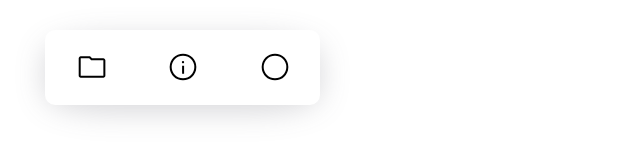
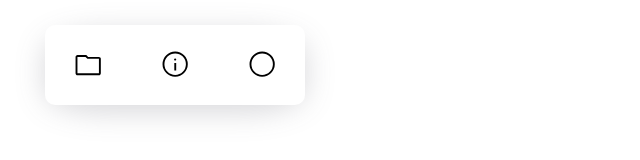
Before and after one commit to RunItBack1127/Proton, a Vue app: page / in a window 1280 px wide. Shown: the top 160 px of the page, without its empty margins (0-640 px from the left). Built offline with nearby package versions, Linux system fonts and the light colour scheme.

Commit message:
Implementing input file logic

```diff
--- a/src/App.vue
+++ b/src/App.vue
@@ -56,11 +56,12 @@ window.addEventListener('PROTON_ModelLoadComplete', (e: Event) => {
 
 .OptionsPanel {
   position: absolute;
-  top: 30px;
+  top: 25px;
   left: 45px;
+  width: 260px;
+  height: 80px;
   border-radius: 25%;
   z-index: 1000;
-  width: 275px;
   box-shadow: rgba(100, 100, 111, 0.25) 0px 7px 29px 0px;
 }
 </style>
--- a/src/components/OptionsPanel.vue
+++ b/src/components/OptionsPanel.vue
@@ -9,13 +9,16 @@ export default defineComponent({
 <template>
     <nav>
         <button>
-            <svg xmlns="http://www.w3.org/2000/svg" viewBox="0 0 45 45"><path d="M7.05 40q-1.2 0-2.1-.925-.9-.925-.9-2.075V11q0-1.15.9-2.075Q5.85 8 7.05 8h14l3 3h17q1.15 0 2.075.925.925.925.925 2.075v23q0 1.15-.925 2.075Q42.2 40 41.05 40Zm0-29v26h34V14H22.8l-3-3H7.05Zm0 0v26Z"/></svg>
+            <label for="modelUploadInput">
+                <svg xmlns="http://www.w3.org/2000/svg" viewBox="0 0 47.5 47.5"><path d="M7.05 40q-1.2 0-2.1-.925-.9-.925-.9-2.075V11q0-1.15.9-2.075Q5.85 8 7.05 8h14l3 3h17q1.15 0 2.075.925.925.925.925 2.075v23q0 1.15-.925 2.075Q42.2 40 41.05 40Zm0-29v26h34V14H22.8l-3-3H7.05Zm0 0v26Z"/></svg>
+            </label>
+        </button>
+        <input type="file" name="modelUploadInput" id="modelUploadInput" />
+        <button>
+            <svg xmlns="http://www.w3.org/2000/svg" viewBox="0 0 47.5 47.5"><path d="M22.65 34h3V22h-3ZM24 18.3q.7 0 1.175-.45.475-.45.475-1.15t-.475-1.2Q24.7 15 24 15q-.7 0-1.175.5-.475.5-.475 1.2t.475 1.15q.475.45 1.175.45ZM24 44q-4.1 0-7.75-1.575-3.65-1.575-6.375-4.3-2.725-2.725-4.3-6.375Q4 28.1 4 23.95q0-4.1 1.575-7.75 1.575-3.65 4.3-6.35 2.725-2.7 6.375-4.275Q19.9 4 24.05 4q4.1 0 7.75 1.575 3.65 1.575 6.35 4.275 2.7 2.7 4.275 6.35Q44 19.85 44 24q0 4.1-1.575 7.75-1.575 3.65-4.275 6.375t-6.35 4.3Q28.15 44 24 44Zm.05-3q7.05 0 12-4.975T41 23.95q0-7.05-4.95-12T24 7q-7.05 0-12.025 4.95Q7 16.9 7 24q0 7.05 4.975 12.025Q16.95 41 24.05 41ZM24 24Z"/></svg>
         </button>
         <button>
-            <svg xmlns="http://www.w3.org/2000/svg" viewBox="0 0 45 45"><path d="M22.65 34h3V22h-3ZM24 18.3q.7 0 1.175-.45.475-.45.475-1.15t-.475-1.2Q24.7 15 24 15q-.7 0-1.175.5-.475.5-.475 1.2t.475 1.15q.475.45 1.175.45ZM24 44q-4.1 0-7.75-1.575-3.65-1.575-6.375-4.3-2.725-2.725-4.3-6.375Q4 28.1 4 23.95q0-4.1 1.575-7.75 1.575-3.65 4.3-6.35 2.725-2.7 6.375-4.275Q19.9 4 24.05 4q4.1 0 7.75 1.575 3.65 1.575 6.35 4.275 2.7 2.7 4.275 6.35Q44 19.85 44 24q0 4.1-1.575 7.75-1.575 3.65-4.275 6.375t-6.35 4.3Q28.15 44 24 44Zm.05-3q7.05 0 12-4.975T41 23.95q0-7.05-4.95-12T24 7q-7.05 0-12.025 4.95Q7 16.9 7 24q0 7.05 4.975 12.025Q16.95 41 24.05 41ZM24 24Z"/></svg>
-        </button>
-        <button>
-            <svg xmlns="http://www.w3.org/2000/svg" viewBox="0 0 45 45"><path d="M24 44q-4.1 0-7.75-1.575-3.65-1.575-6.375-4.3-2.725-2.725-4.3-6.375Q4 28.1 4 24q0-4.15 1.575-7.8 1.575-3.65 4.3-6.35 2.725-2.7 6.375-4.275Q19.9 4 24 4q4.15 0 7.8 1.575 3.65 1.575 6.35 4.275 2.7 2.7 4.275 6.35Q44 19.85 44 24q0 4.1-1.575 7.75-1.575 3.65-4.275 6.375t-6.35 4.3Q28.15 44 24 44Zm0-3q7.1 0 12.05-4.975Q41 31.05 41 24q0-7.1-4.95-12.05Q31.1 7 24 7q-7.05 0-12.025 4.95Q7 16.9 7 24q0 7.05 4.975 12.025Q16.95 41 24 41Zm0-17Z"/></svg>
+            <svg xmlns="http://www.w3.org/2000/svg" viewBox="0 0 47.5 47.5"><path d="M24 44q-4.1 0-7.75-1.575-3.65-1.575-6.375-4.3-2.725-2.725-4.3-6.375Q4 28.1 4 24q0-4.15 1.575-7.8 1.575-3.65 4.3-6.35 2.725-2.7 6.375-4.275Q19.9 4 24 4q4.15 0 7.8 1.575 3.65 1.575 6.35 4.275 2.7 2.7 4.275 6.35Q44 19.85 44 24q0 4.1-1.575 7.75-1.575 3.65-4.275 6.375t-6.35 4.3Q28.15 44 24 44Zm0-3q7.1 0 12.05-4.975Q41 31.05 41 24q0-7.1-4.95-12.05Q31.1 7 24 7q-7.05 0-12.025 4.95Q7 16.9 7 24q0 7.05 4.975 12.025Q16.95 41 24 41Zm0-17Z"/></svg>
         </button>
     </nav>
 </template>
@@ -31,14 +34,26 @@ nav {
         background-color: #fff;
         width: 100%;
         height: 100%;
-        padding: 20px;
         border: 1px solid transparent;
         border-radius: 10px;
+
+        label {
+            display: flex;
+            justify-content: center;
+            align-items: center;
+            cursor: pointer;
+            width: 100%;
+            height: 100%;
+        }
 
         svg {
             width: 30px;
             height: 30px;
         }
     }
+
+    input[type="file"] {
+        display: none;
+    }
 }
 </style>
```
